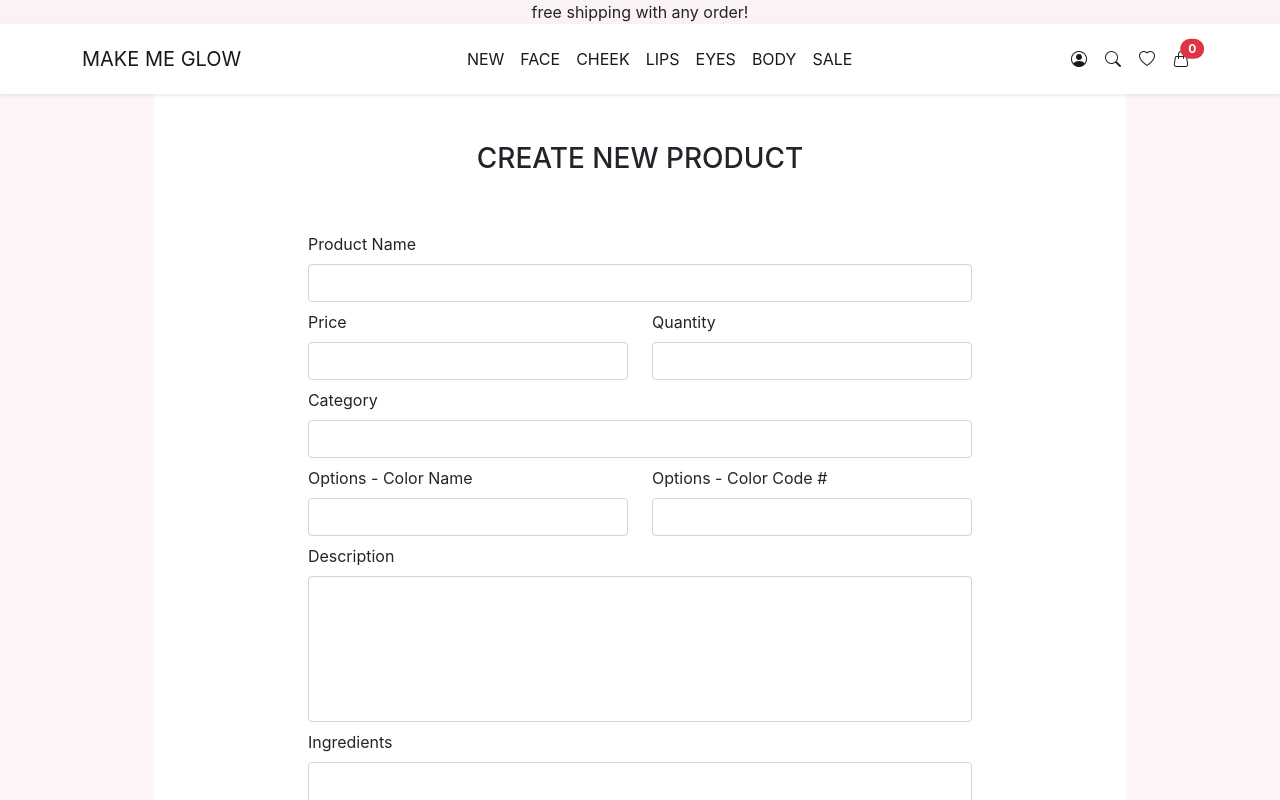
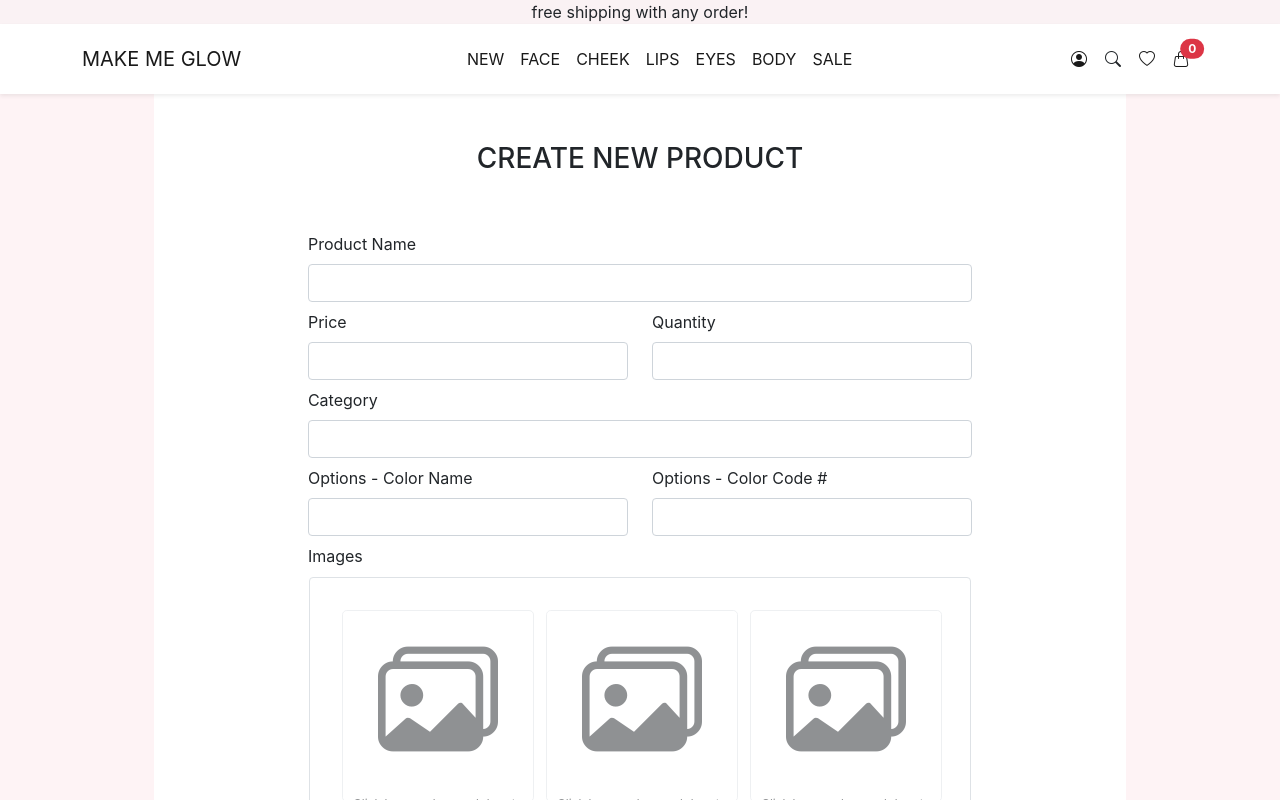
Before and after one commit to Chanwit21/ecommerce-front-end-group-project-cc9, a React (Create React App) app: page /create_product in a window 1280 px wide. Shown: the top 800 px of the page. Built offline with nearby package versions, Linux system fonts and the light colour scheme.

Commit message:
create Product Success Drag and Drop,date:22-10-2021

```diff
--- /dev/null
+++ b/src/component/CreateProduct/DragAndDrop.js
@@ -0,0 +1,124 @@
+import React, { useRef, useState } from 'react';
+import '../../css/DragAndDrop.css';
+import { toBase64 } from '../../service/convertFile';
+
+function DragAndDrop({ imageUrl, index, setImagesShow, setImagesFile }) {
+  const [isDragOver, setIsDragOver] = useState(false);
+  const inputRef = useRef();
+
+  const handleClickAddImage = () => {
+    if (!imageUrl) {
+      inputRef.current.click();
+    }
+  };
+
+  const handleChangeInput = async (e) => {
+    console.log(e.target.files[0].type);
+    if (['image/png', 'image/jpg', 'image/jpeg'].includes(e.target.files[0].type)) {
+      try {
+        setImagesFile((cur) => {
+          const clone = [...cur];
+          clone[index] = e.target.files[0];
+          return clone;
+        });
+        const imageUrl = await toBase64(e.target.files[0]);
+        setImagesShow((cur) => {
+          const clone = [...cur];
+          clone[index] = imageUrl;
+          return clone;
+        });
+      } catch (err) {
+        console.log(err);
+      }
+    } else {
+      alert('Only .png, .jpg and .jpeg format allowed!');
+    }
+  };
+
+  const handleDragOver = (e) => {
+    e.preventDefault();
+    setIsDragOver(true);
+  };
+
+  const handleDragLeave = (e) => {
+    e.preventDefault();
+    setIsDragOver(false);
+  };
+
+  const handleDropFile = async (e) => {
+    e.preventDefault();
+    setIsDragOver(false);
+    console.log(e.dataTransfer.files[0]);
+    if (['image/png', 'image/jpg', 'image/jpeg'].includes(e.dataTransfer.files[0].type)) {
+      try {
+        setImagesFile((cur) => {
+          const clone = [...cur];
+          clone[index] = e.dataTransfer.files[0];
+          return clone;
+        });
+        const imageUrl = await toBase64(e.dataTransfer.files[0]);
+        setImagesShow((cur) => {
+          const clone = [...cur];
+          clone[index] = imageUrl;
+          return clone;
+        });
+      } catch (err) {
+        console.log(err);
+      }
+    } else {
+      alert('Only .png, .jpg and .jpeg format allowed!');
+    }
+  };
+
+  const handleClickClear = () => {
+    setImagesShow((cur) => {
+      const clone = [...cur];
+      clone[index] = '';
+      return clone;
+    });
+    setImagesFile((cur) => {
+      const clone = [...cur];
+      clone[index] = null;
+      return clone;
+    });
+  };
+
+  return (
+    <div className='DragAndDrop col-4 p-2'>
+      <div
+        onClick={handleClickAddImage}
+        onDrop={handleDropFile}
+        onDragOver={handleDragOver}
+        onDragLeave={handleDragLeave}
+        className={`border text-center rounded-3${isDragOver ? ' onDragOver' : ''}`}
+        id='click_drag_and_drop'
+        style={{
+          fontSize: '120px',
+          opacity: imageUrl ? '' : '50%',
+          backgroundImage: `url(${imageUrl})`,
+          backgroundSize: 'cover',
+          height: '15vw',
+          width: '15vw',
+        }}
+      >
+        {imageUrl ? (
+          <div className='d-flex justify-content-end'>
+            <button className='btn' type='button' onClick={handleClickClear}>
+              <i className='bi bi-x text-white' style={{ fontSize: '30px', fontWeight: '900' }}></i>
+            </button>
+          </div>
+        ) : (
+          <>
+            <i className='bi bi-images'></i>
+            <p className='p-1' style={{ fontSize: '12px' }}>
+              Click here or drag and drop to add images
+            </p>
+          </>
+        )}
+      </div>
+      <input type='file' ref={inputRef} hidden onChange={handleChangeInput} />
+    </div>
+  );
+}
+
+export default DragAndDrop;
--- /dev/null
+++ b/src/css/DragAndDrop.css
@@ -0,0 +1,11 @@
+.DragAndDrop #click_drag_and_drop:hover {
+  color: #000000 !important;
+  opacity: 100% !important;
+  cursor: pointer;
+}
+
+.DragAndDrop .onDragOver {
+  color: #000000 !important;
+  opacity: 100% !important;
+  cursor: pointer;
+}
--- a/src/pages/CreateProduct.js
+++ b/src/pages/CreateProduct.js
@@ -1,6 +1,23 @@
-import React from 'react';
+import React, { useState } from 'react';
+import DragAndDrop from '../component/CreateProduct/DragAndDrop';
 
 function CreateProduct() {
+  const [imagesFile, setImagesFile] = useState(new Array(6).fill(null));
+  const [imagesShow, setImagesShow] = useState(['', '', '', '', '', '']);
+  // console.log(imagesFile);
+
+  const imagesShowList = imagesShow.map((imageUrl, index) => {
+    return (
+      <DragAndDrop
+        key={index}
+        imageUrl={imageUrl}
+        index={index}
+        setImagesShow={setImagesShow}
+        setImagesFile={setImagesFile}
+      />
+    );
+  });
+
   return (
     <div
       className='d-flex justify-content-center'
@@ -53,6 +70,12 @@ function CreateProduct() {
               <input type='text' id='colorCode' className='form-control' />
             </div>
             <div className='col-12 mb-2'>
+              <label className='form-label'>Images</label>
+              <div className='row border rounded py-4 px-4' style={{ margin: '1px' }}>
+                {imagesShowList}
+              </div>
+            </div>
+            <div className='col-12 mb-2'>
               <label htmlFor='description' className='form-label'>
                 Description
               </label>
--- /dev/null
+++ b/src/service/convertFile.js
@@ -0,0 +1,7 @@
+export const toBase64 = (file) =>
+  new Promise((reslove, reject) => {
+    let fileReader = new FileReader();
+    fileReader.readAsDataURL(file);
+    fileReader.onload = () => reslove(fileReader.result);
+    fileReader.onerror = (err) => reject(err);
+  });
```
Also changed, not shown: src/component/ProductCard/ProductCardList.js (+11 -11 lines).
